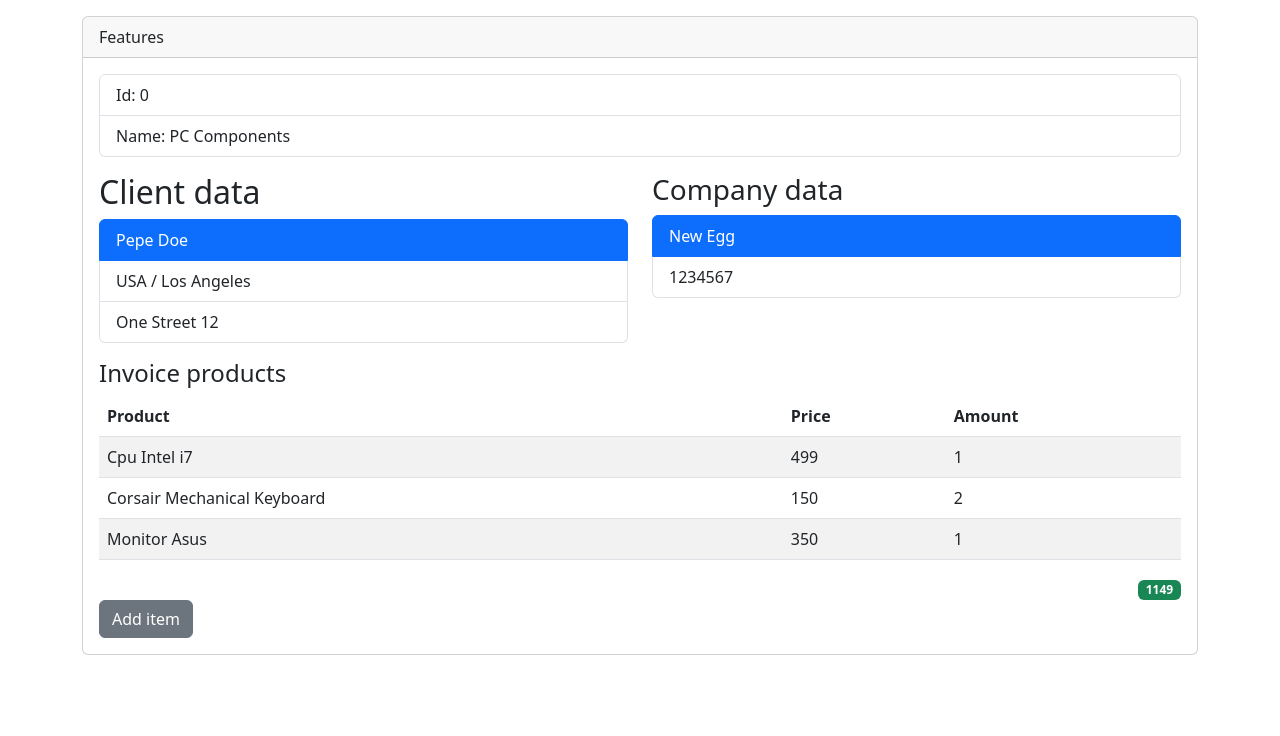
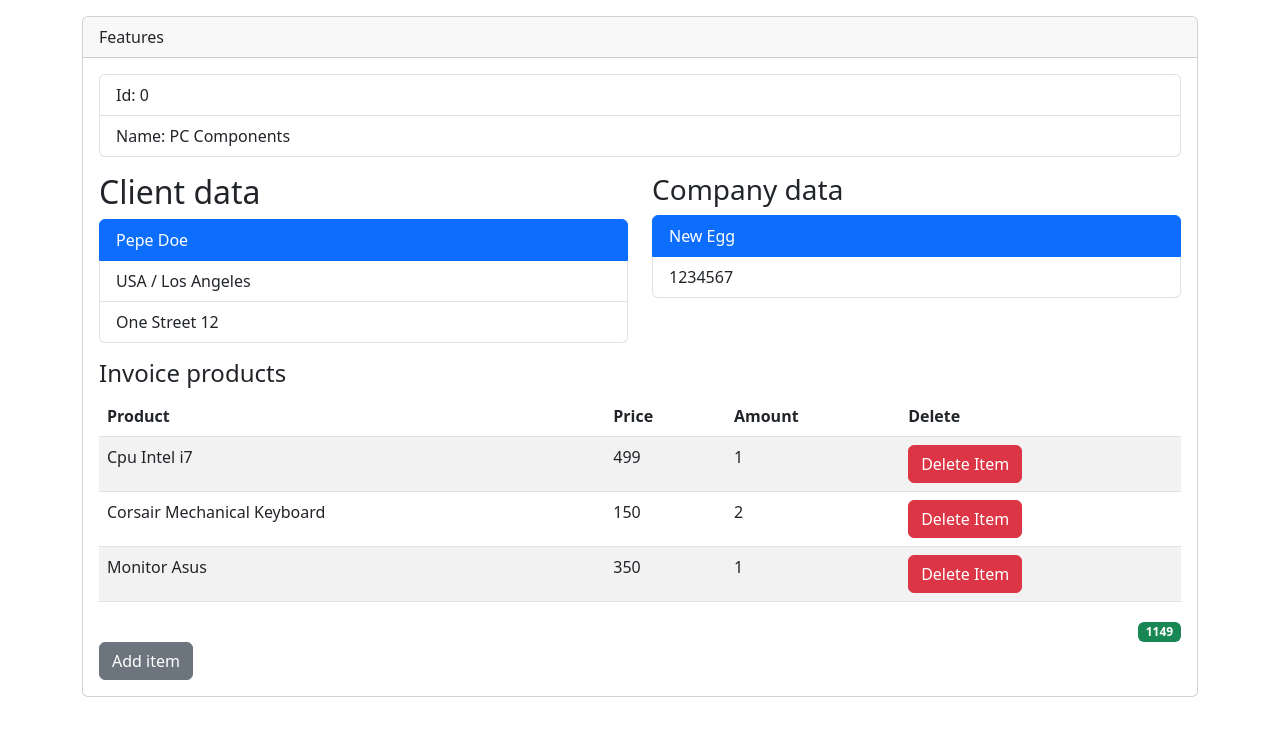
Before and after one commit to CarlosMejia01/react_practice_1, a React (Vite) app in the folder 04-invoice-app/: page / in a window 1280 px wide. Shown: the top 736 px of the page. Built offline with nearby package versions, Linux system fonts and the light colour scheme.

Commit message:
refactor:upload new project cart app

```diff
--- a/04-invoice-app/src/InvoiceApp.jsx
+++ b/04-invoice-app/src/InvoiceApp.jsx
@@ -56,6 +56,10 @@
         setCounter(counter + 1);
     }
 
+    const handlerDeleteItem = (id) => {
+        setItems(items.filter(item => item.id !== id));
+    }
+
     const onActiveForm = () => {
         setActiveForm(!activeForm);
     };
@@ -80,7 +84,7 @@
                                 <CompanyView title="Company data" company={company} />
                             </div>
                         </div>
-                        <ListItemsView title="Invoice products" items={items} />
+                        <ListItemsView title="Invoice products" items={items} handlerDeleteItem={handlerDeleteItem} />
                         <TotalView total={total} />
                         <button className="btn btn-secondary" onClick={onActiveForm}>{ !activeForm? 'Add item' : 'Hide Item'}</button>
                         {!activeForm || <FormsItemsView handler={handlerAddItems} />}
--- a/04-invoice-app/src/components/FormsItemsView.jsx
+++ b/04-invoice-app/src/components/FormsItemsView.jsx
@@ -1,4 +1,5 @@
 import { useState } from "react";
+ import PropTypes from 'prop-types';
 
 export const FormsItemsView = ({ handler }) => {
     const [formItemsState, setFormItemsState] = useState({
@@ -53,3 +54,7 @@
         </>
     )
 };
+
+FormsItemsView.propTypes = {
+    handler: PropTypes.func.isRequired,
+};
--- a/04-invoice-app/src/components/ListItemsView.jsx
+++ b/04-invoice-app/src/components/ListItemsView.jsx
@@ -1,7 +1,7 @@
 import { RowItemView } from "./RowItemView"
 import PropTypes from 'prop-types';
 
-export const ListItemsView = ({ title, items }) => {
+export const ListItemsView = ({ title, items, handlerDeleteItem }) => {
     return (
         <>
             <h4>{title}</h4>
@@ -11,11 +11,12 @@
                         <th>Product</th>
                         <th>Price</th>
                         <th>Amount</th>
+                        <th>Delete</th>
                     </tr>
                 </thead>
                 <tbody>
                    {items.map(({id, product, price, quantity}) => {
-                    return <RowItemView key={id} product={product} price={price} quantity={quantity} />
+                       return <RowItemView key={id} id={id} product={product} price={price} quantity={quantity} handlerDeleteItem={id => handlerDeleteItem(id)} />
                    })}
                 </tbody>
             </table>
@@ -25,5 +26,6 @@
 
 ListItemsView.propTypes = {
     title: PropTypes.string.isRequired,
-    items: PropTypes.array.isRequired
+    items: PropTypes.array.isRequired,
+    handlerDeleteItem: PropTypes.func,
 }
--- a/04-invoice-app/src/components/RowItemView.jsx
+++ b/04-invoice-app/src/components/RowItemView.jsx
@@ -1,12 +1,13 @@
 import PropTypes from 'prop-types';
 
-export const RowItemView = ({product, price, quantity}) => {
+export const RowItemView = ({id, product, price, quantity, handlerDeleteItem}) => {
     return (
         <>
             <tr>
                 <td>{product}</td>
                 <td>{price}</td>
                 <td>{quantity}</td>
+                <td><button className='btn btn-danger' onClick={() => handlerDeleteItem(id)}>Delete Item</button></td>
             </tr>
 
         </>
@@ -14,7 +15,9 @@
 }
 
 RowItemView.propTypes = {
+    id: PropTypes.number.isRequired,
     product: PropTypes.string.isRequired,
     price: PropTypes.number.isRequired,
-    quantity: PropTypes.number.isRequired
+    quantity: PropTypes.number.isRequired,
+    handlerDeleteItem: PropTypes.func,
 }
--- a/04-invoice-app/src/components/TotalView.jsx
+++ b/04-invoice-app/src/components/TotalView.jsx
@@ -1,3 +1,5 @@
+ import PropTypes from 'prop-types';
+
 export const TotalView = ({ total }) => {
     return (
         <>
@@ -7,3 +9,7 @@
         </>
     )
 }
+
+TotalView.propTypes = {
+    total: PropTypes.number,
+};
```
